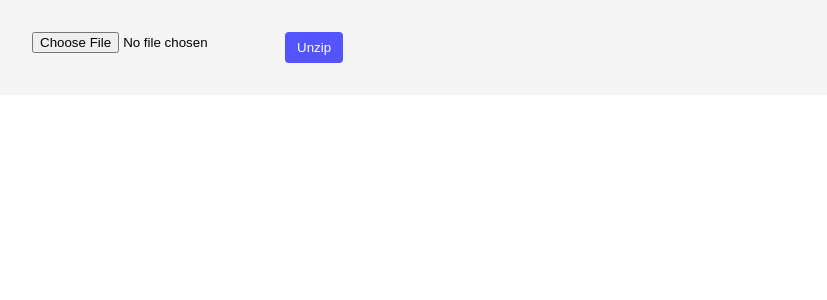
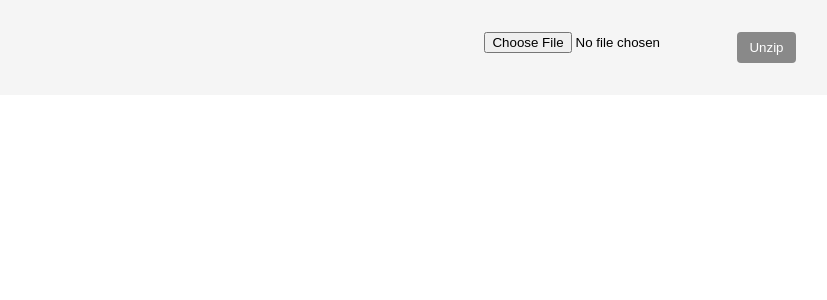
Before and after one commit to mavvystudio/unzip-app, a React (Create React App) app: page / in a window 1280 px wide. Shown: the top 300 px of the page, without its empty margins (0-827 px from the left). Built offline with nearby package versions, Linux system fonts and the light colour scheme.

Commit message:
fix: add reset on file change

```diff
--- a/src/components/AppInput.js
+++ b/src/components/AppInput.js
@@ -9,6 +9,7 @@ const AppInput = (props) => {
 
   const handleFileChange = (event) => {
     const file = event.target.files[0];
+    props.onReset();
 
     if (!file) {
       props.setEntries(null);
--- a/src/components/Button.module.css
+++ b/src/components/Button.module.css
@@ -10,3 +10,7 @@
   background-color: var(--color-primary);
   color: #fff;
 }
+.root:disabled, .root.primary:disabled {
+  background-color: #898989;
+  cursor: not-allowed;
+}
--- a/src/components/Main.js
+++ b/src/components/Main.js
@@ -47,6 +47,10 @@ const Main = () => {
     setProcessFileIndex,
   ]);
 
+  const controlText = phase === constants.phase.paused ? 'Resume' : 'Pause';
+  const started = phase !== constants.phase.waiting;
+  const emptyEntries = !entries?.length;
+
   const handlePause = () => {
     const value =
       phase === constants.phase.paused
@@ -56,6 +60,9 @@ const Main = () => {
   };
 
   const handleUnZip = async () => {
+    if (started) {
+      return false;
+    }
     try {
       const dirPicker = await window.showDirectoryPicker();
       setDirPicker(dirPicker);
@@ -63,16 +70,21 @@ const Main = () => {
     } catch (e) {}
   };
 
-  const controlText = phase === constants.phase.paused ? 'Resume' : 'Pause';
-  const started = phase !== constants.phase.waiting;
-  const emptyEntries = !entries?.length;
+  const handleReset = () => {
+    setProcessFileIndex(null);
+    setPhase(constants.phase.waiting);
+  };
 
   return (
     <div className={styles.root}>
       <div className={styles.header}>
-        <AppInput setEntries={setEntries} />
+        <AppInput onReset={handleReset} setEntries={setEntries} />
         <div className={styles.control}>
-          <Button disabled={emptyEntries} onClick={handleUnZip} primary>
+          <Button
+            disabled={emptyEntries || started}
+            onClick={handleUnZip}
+            primary
+          >
             Unzip
           </Button>
           {started && (
--- a/src/components/Main.module.css
+++ b/src/components/Main.module.css
@@ -5,6 +5,7 @@
 }
 
 .header {
+  justify-content: center;
   width: 100%;
   position: sticky;
   top: 0;
```
